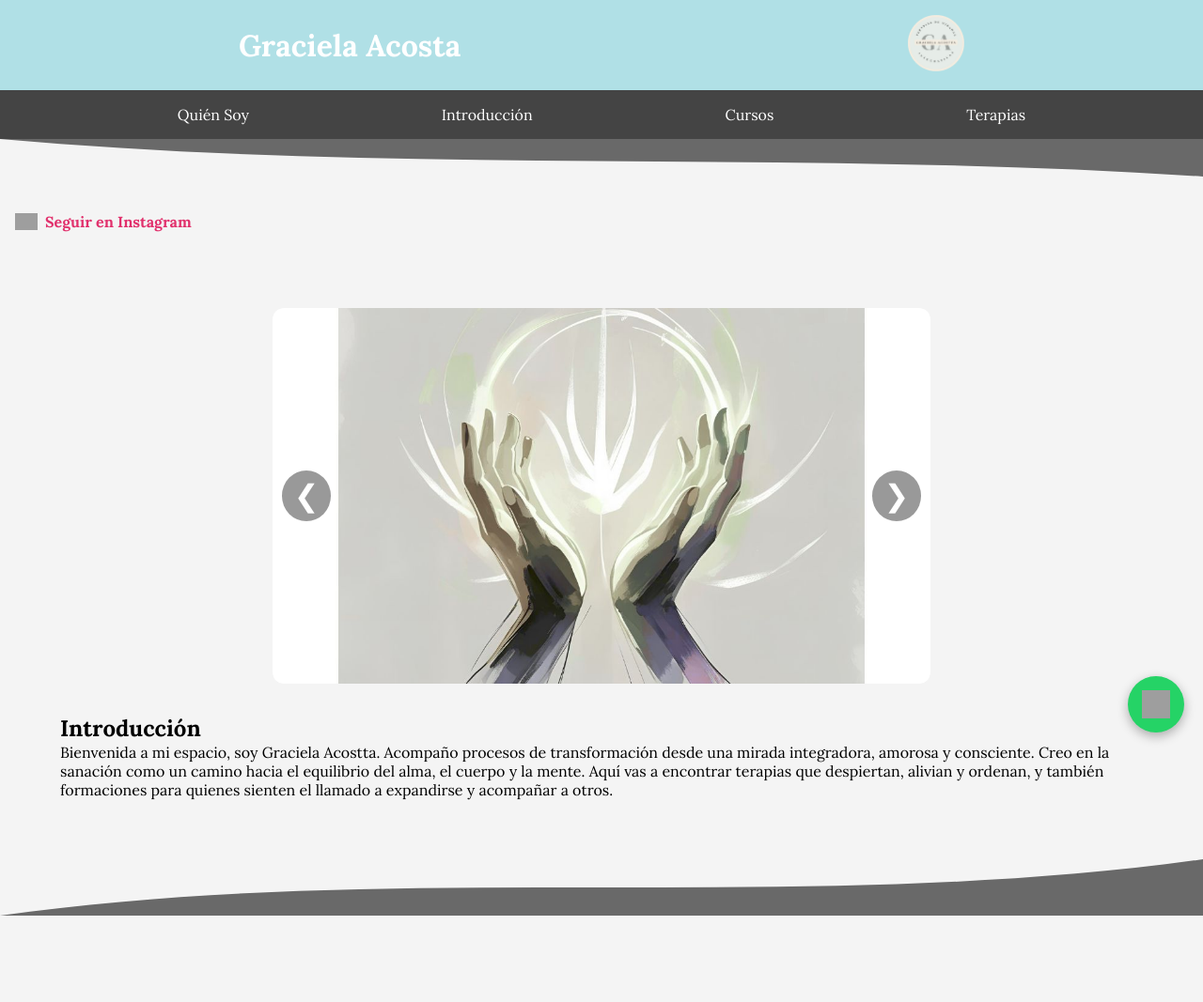
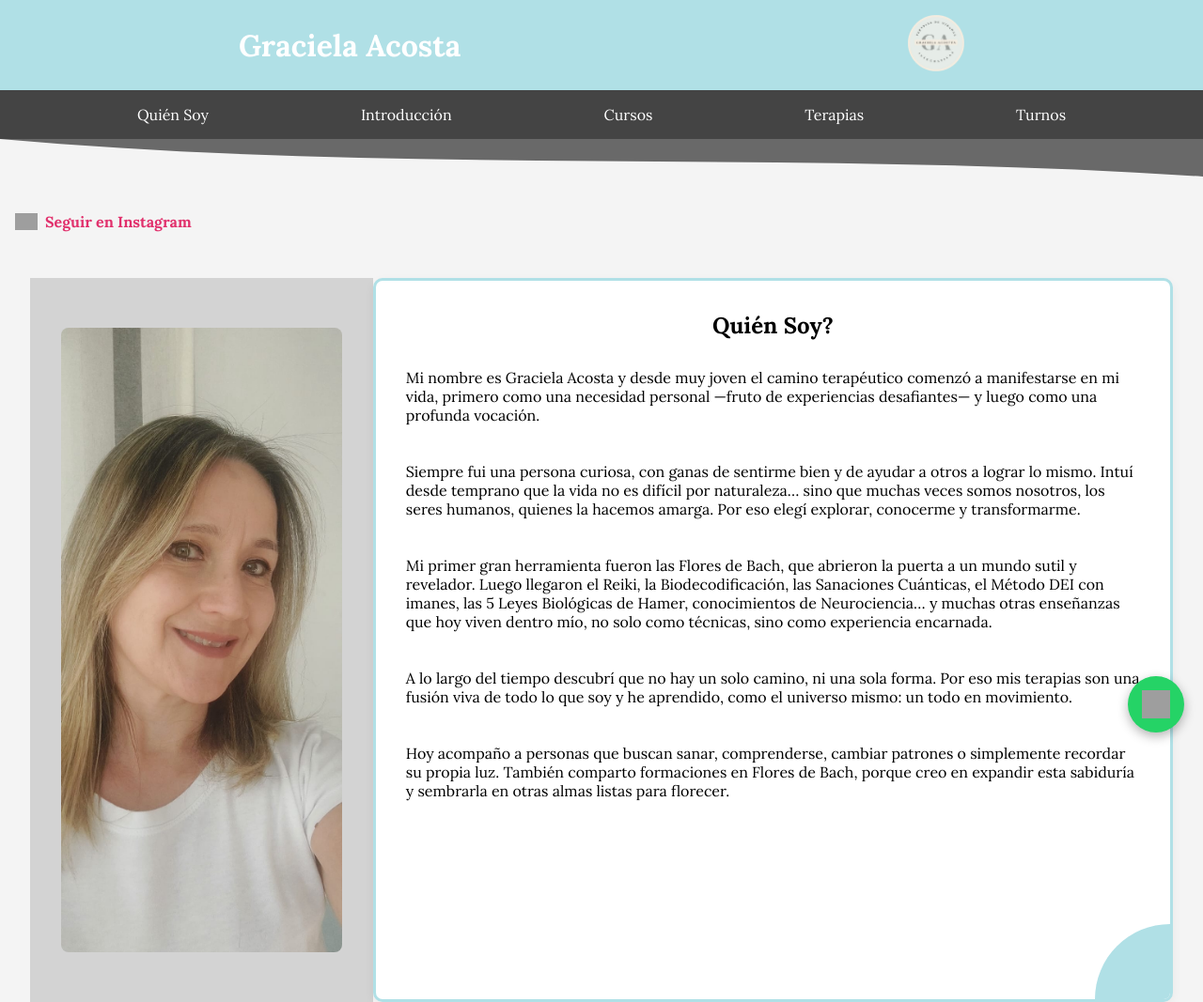
Before and after one commit to alectro080/graciela_proyect, a plain HTML site: page index.html in a window 1280 px wide. Shown: the top 1067 px of the page at 94% size. Before the commit the page ends 975 px from the top, so only its background shows below. Drawn offline with Linux system fonts and the light colour scheme; grey boxes are pictures that could not be loaded.

Commit message:
Update index.html
Signed-off-by: alectro080 <alej08acosta@gmail.com>

```diff
--- a/index.html
+++ b/index.html
@@ -30,6 +30,7 @@
       <li><a href="#" onclick="showContent('introduccion')">Introducción</a></li>
       <li><a href="#" onclick="showContent('cursos')">Cursos</a></li>
       <li><a href="#" onclick="showContent('terapias')">Terapias</a></li>
+      <li><a href="#" onclick="showContent('turnos')">Turnos</a></li>
     </ul>
   </nav>
   <div class="svg-top">
@@ -53,7 +54,7 @@
 
   <script>
     window.onload = () => {
-      showContent('introduccion');
+      showContent('quienSoy');
     };
   </script>
 
```
